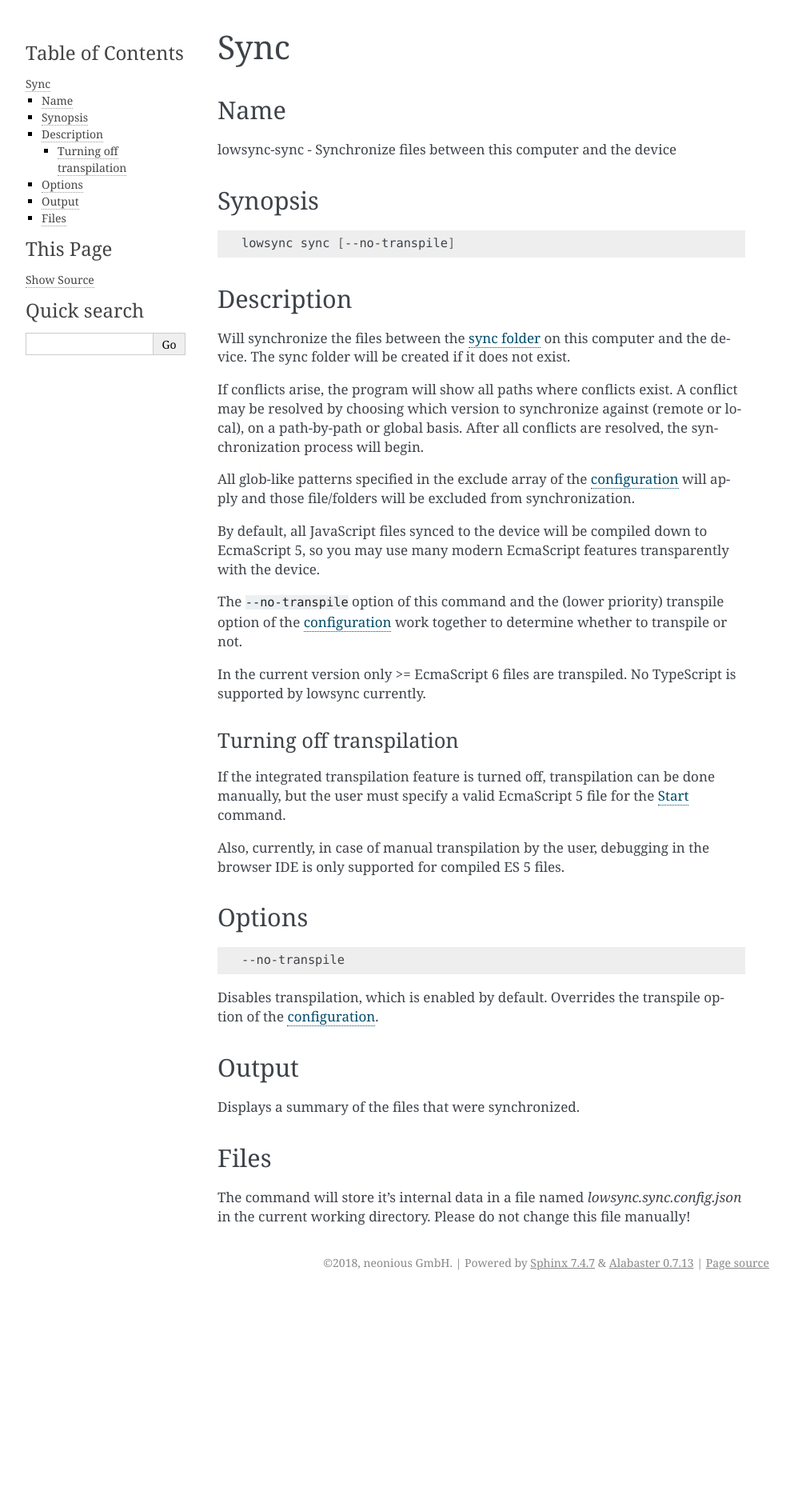
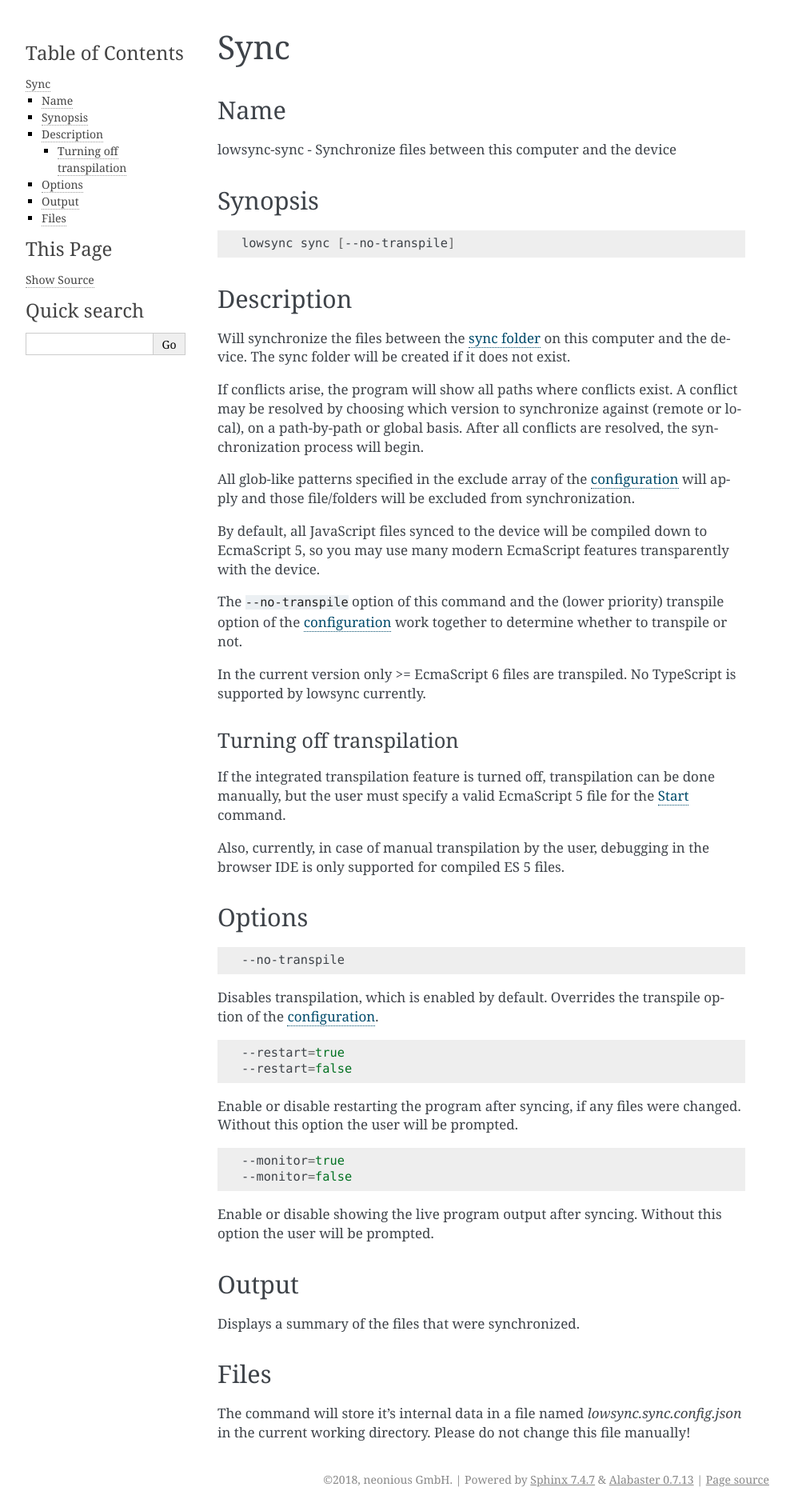
Before and after one commit to neonious/lowsync, a Sphinx documentation site: the page built from doc/commands/commands/sync.rst, in a window 1280 px wide. Shown: the whole page at 80% size, without its empty margins (148-1141 px from the left). Built offline with Sphinx 7.4.7, drawn with Linux system fonts in a browser that asks for light colours; before the commit the page ends 1618 px from its top, so only the background shows below that.

Commit message:
Update docs for sync --restart and --monitor options

```diff
--- a/doc/commands/commands/sync.rst
+++ b/doc/commands/commands/sync.rst
@@ -45,6 +45,20 @@
 
 Disables transpilation, which is enabled by default. Overrides the transpile option of the :doc:`configuration </configuration>`.
 
+.. code-block:: bash
+
+    --restart=true
+    --restart=false
+
+Enable or disable restarting the program after syncing, if any files were changed. Without this option the user will be prompted.
+
+.. code-block:: bash
+
+    --monitor=true
+    --monitor=false
+
+Enable or disable showing the live program output after syncing. Without this option the user will be prompted.
+
 Output
 ==================
 
```
